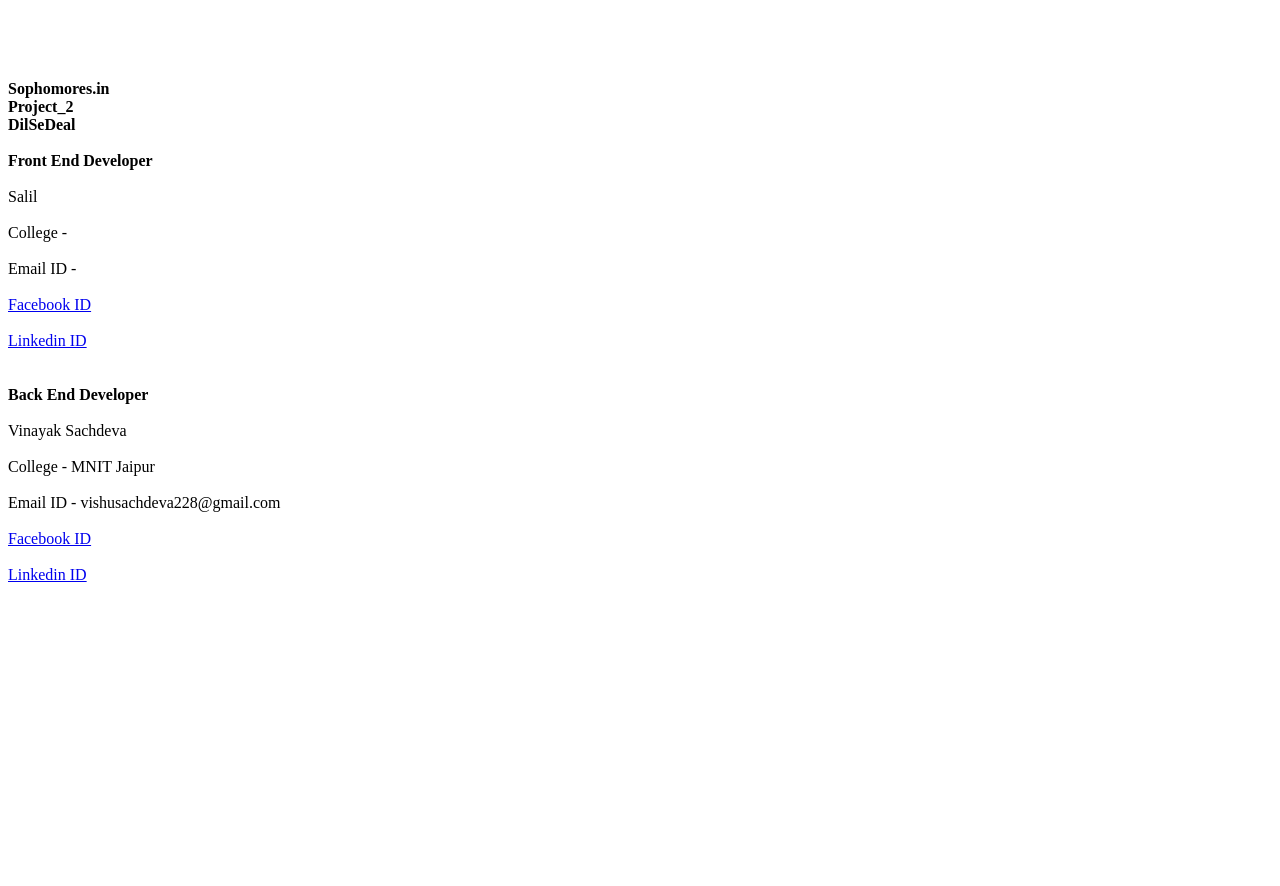
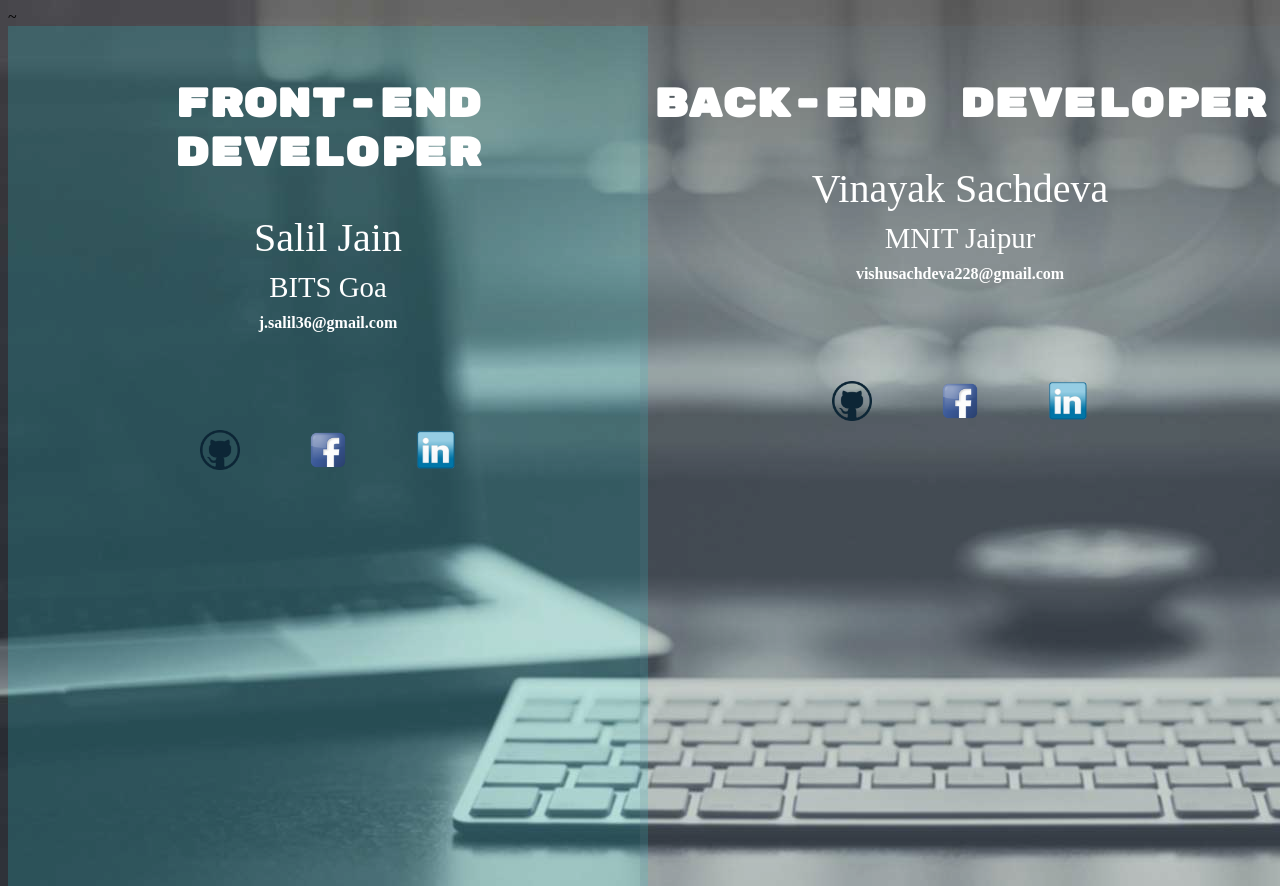
Before and after one commit to Vinayak-sophos/Project_2, a PHP site: page /View/about_us.php in a window 1280 px wide. Run offline with PHP 8.4, Linux system fonts and the light colour scheme.

Commit message:
Final changes

```diff
--- a/View/about_us.php
+++ b/View/about_us.php
@@ -1,30 +1,100 @@
-<br/><br/><br/><br/>
-<b>Sophomores.in<br/>
-Project_2<br/>
-DilSeDeal</b><br/>
-<br/>
-<b>Front End Developer</b><br/>
-<br/>
-Salil<br/>
-<br/>
-College - <br/>
-<br/>
-Email ID - <br/>
-<br/>
-<a href="#" target="_blank">Facebook ID</a><br/>
-<br/>
-<a href="#" target="_blank">Linkedin ID</a><br/>
-<br/>
-<br/>
-<b>Back End Developer</b><br/>
-<br/>
-Vinayak Sachdeva<br/>
-<br/>
-College - MNIT Jaipur<br/>
-<br/>
-Email ID - vishusachdeva228@gmail.com<br/>
-<br/>
-<a href="https://www.facebook.com/vinayak.sachdeva.3" target="_blank">Facebook ID</a><br/>
-<br/>
-<a href="https://www.linkedin.com/in/vinayak-sachdeva-415103105/" target="_blank">Linkedin ID</a>
-<br/>
+<!--<br/><br/><br/><br/>-->
+<!--<b>Sophomores.in<br/>-->
+<!--Project_2<br/>-->
+<!--DilSeDeal</b><br/>-->
+<!--<br/>-->~
+<style>
+    @import url('https://fonts.googleapis.com/css?family=Rubik+Mono+One');
+    .devtitle{
+        font-family: 'Rubik Mono One', sans-serif;
+        font-size : 2.5em;
+    }
+    .frontend{
+        height :100%;
+        width : 50%;
+        position  : fixed;
+        background-color : rgb(37,208,221);
+        opacity : 0.2;
+    }
+    .backend{
+        height : 100%;
+        opacity : 0.2;
+        width : 50%;
+        position : fixed;
+        left : 50%;
+        background-color : rgb(94,119,136);
+    }
+    body{
+        background-image:url("../img/backaboutus.jpg");
+        width : 50%;
+    }
+    .frontend-text{
+        width : 50%;
+        color : #fff;
+        position : fixed;
+        top : 80px;
+        text-align:center;
+    }
+    .backend-text{
+        width : 50%;
+        top : 80px;
+        color : #fff;
+        position : fixed;
+        left : 50%;
+        text-align : center;
+    }
+    #gitic1{
+        position : relative;
+        left : -10%;
+        top: 100px;
+    }
+    #gitic2{
+        position : relative;
+        left : -10%;
+        top : 100px;
+    }
+    #fbic1{
+        position  :relative;
+        top : 100px;
+    }
+    #fbic2{
+        position  :relative;
+        top : 100px;
+    }
+    #linkic1{
+        position : relative;
+        top : 100px;
+        left : 10%;
+    }
+
+    #linkic2{
+        position : relative;
+        top : 100px;
+        left : 10%;
+    }
+
+</style>
+<body>
+<div class = "frontend"></div>
+<div class  ="frontend-text">
+    <b><div class = "devtitle">FRONT-END DEVELOPER</div></b><br><br>
+    <span style="font-size : 2.5em;">Salil Jain</span><br>
+    <span style = "font-size : 1.8em;top :10px; position : relative">BITS Goa</span><br>
+    <span style = "top:20px; position:relative"><b>j.salil36@gmail.com</b></span><br/>
+    <br/>
+    <a href="https://github.com/Salil-sopho/" target="_blank"><img id = "gitic1" src = "../img/giticon.png" style = "width : 40px;"></a>
+    <a href="https://www.facebook.com/salil.jain.5891" target="_blank"><img id = "fbic1" src = "../img/fbicon.png" style = "width : 40px;"></a>
+    <a href="https://www.linkedin.com/in/salil-jain-328701135/" target="_blank"><img id = "linkic1" src = "../img/linkedinicon.png" style = "width : 40px;"></a>
+</div>
+<div class = "backend"></div>
+<div class = "backend-text">
+    <b><div class = "devtitle">BACK-END DEVELOPER</div></b><br><br>
+    <span style="font-size : 2.5em;">Vinayak Sachdeva</span><br>
+    <span style = "font-size : 1.8em;top :10px; position : relative">MNIT Jaipur</span><br>
+    <span style = "top:20px; position:relative"><b>vishusachdeva228@gmail.com</b></span><br/>
+    <br/>
+    <a href="https://github.com/Vinayak-sophos" target="_blank"><img id = "gitic2" src = "../img/giticon.png" style = "width : 40px;"></a>
+    <a href="https://www.facebook.com/vinayak.sachdeva.3" target="_blank"><img id = "fbic2" src = "../img/fbicon.png" style = "width : 40px;"></a>
+    <a href="https://www.linkedin.com/in/vinayak-sachdeva-415103105/" target="_blank"><img id = "linkic2" src = "../img/linkedinicon.png" style = "width : 40px;"></a>
+</div>
+</body>
```
Also changed, not shown: img/backaboutus.jpg (added), img/fbicon.png (added), img/giticon.png (added), img/linkedinicon.png (added).
